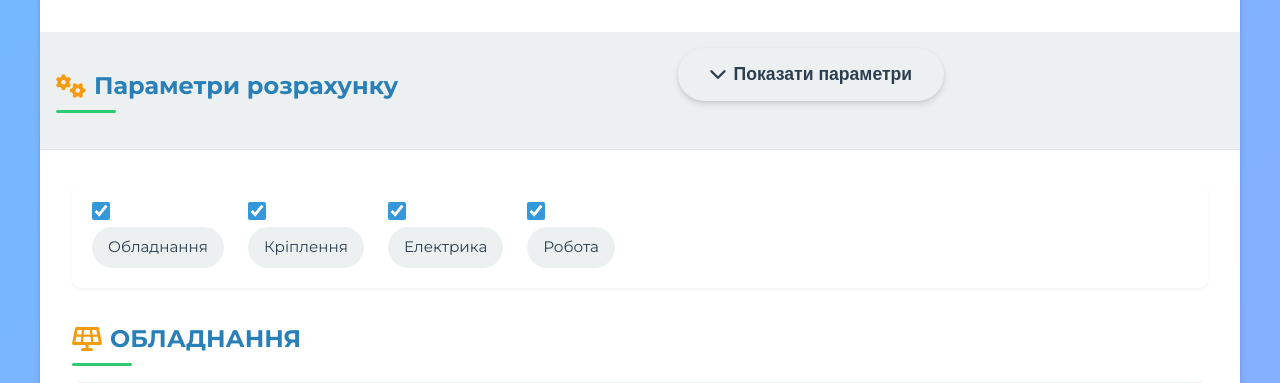
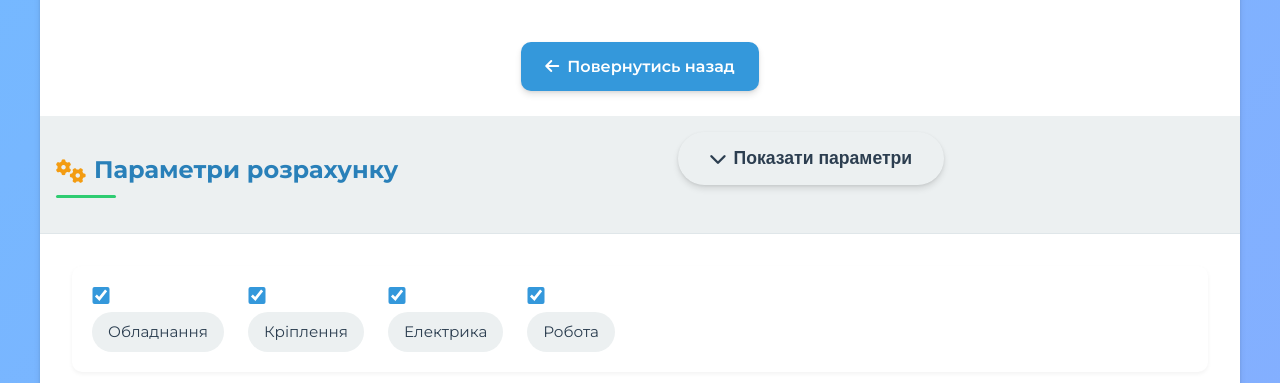
Before and after one commit to Rolandval/SolarCalc2, a Django app: template templates/table.html in a window 1280 px wide. Shown: the part 194-577 px from the top of the page. Run offline with Django 5.2, Linux system fonts and the light colour scheme; the template is opened without the code that fills it, so the values that code supplies are empty.

Commit message:
2 new buttons

```diff
--- a/templates/table.html
+++ b/templates/table.html
@@ -390,16 +390,32 @@
         }
 
         .back-btn {
-            background: none;
-            border: none;
-            cursor: pointer;
-            font-size: 1.1rem;
-            color: var(--text-color);
+            display: inline-flex;
+            align-items: center;
+            padding: 0.75rem 1.5rem;
+            background: var(--primary-color);
+            color: white;
+            border-radius: var(--radius);
+            text-decoration: none;
+            font-weight: 600;
             transition: var(--transition);
+            box-shadow: var(--shadow);
+            margin: 10px 0;
         }
 
         .back-btn:hover {
-            color: var(--primary-color);
+            background: var(--primary-dark);
+            transform: translateY(-2px);
+        }
+
+        .back-btn i {
+            margin-right: 0.5rem;
+        }
+
+        .back-button-container {
+            text-align: center;
+            margin: 15px 0;
+            padding: 0 2rem;
         }
 
         /* Стилі для кнопки додавання рядка */
@@ -463,6 +479,13 @@
     <div class="header">
         <h1>Результати розрахунку</h1>
         <p>Детальна інформація про необхідні матеріали та їх вартість</p>
+    </div>
+
+    <!-- Кнопка "Повернутись назад" зверху сторінки -->
+    <div class="back-button-container">
+        <a href="{% url 'calculator:index' %}" class="back-btn">
+            <i class="fas fa-arrow-left"></i> Повернутись назад
+        </a>
     </div>
 
     <!-- Секція з параметрами розрахунку -->
@@ -950,6 +973,13 @@
             </div>
         </form>
     </div>
+
+    <!-- Кнопка "Повернутись назад" внизу сторінки -->
+    <div class="back-button-container" style="margin: 20px 0; text-align: center;">
+        <a href="{% url 'calculator:index' %}" class="back-btn">
+            <i class="fas fa-arrow-left"></i> Повернутись назад
+        </a>
+    </div>
 </div>
 
 <script>
```
